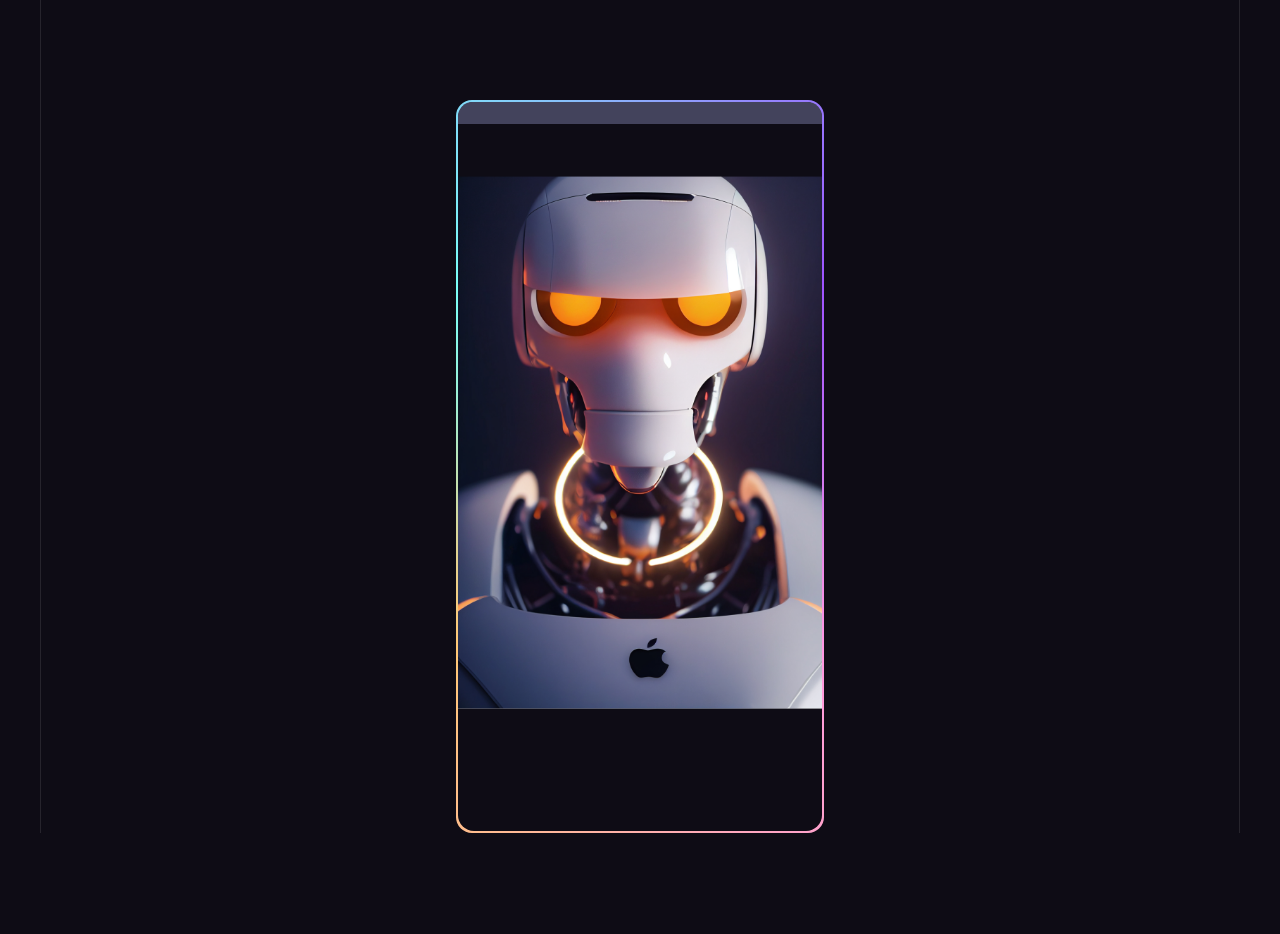
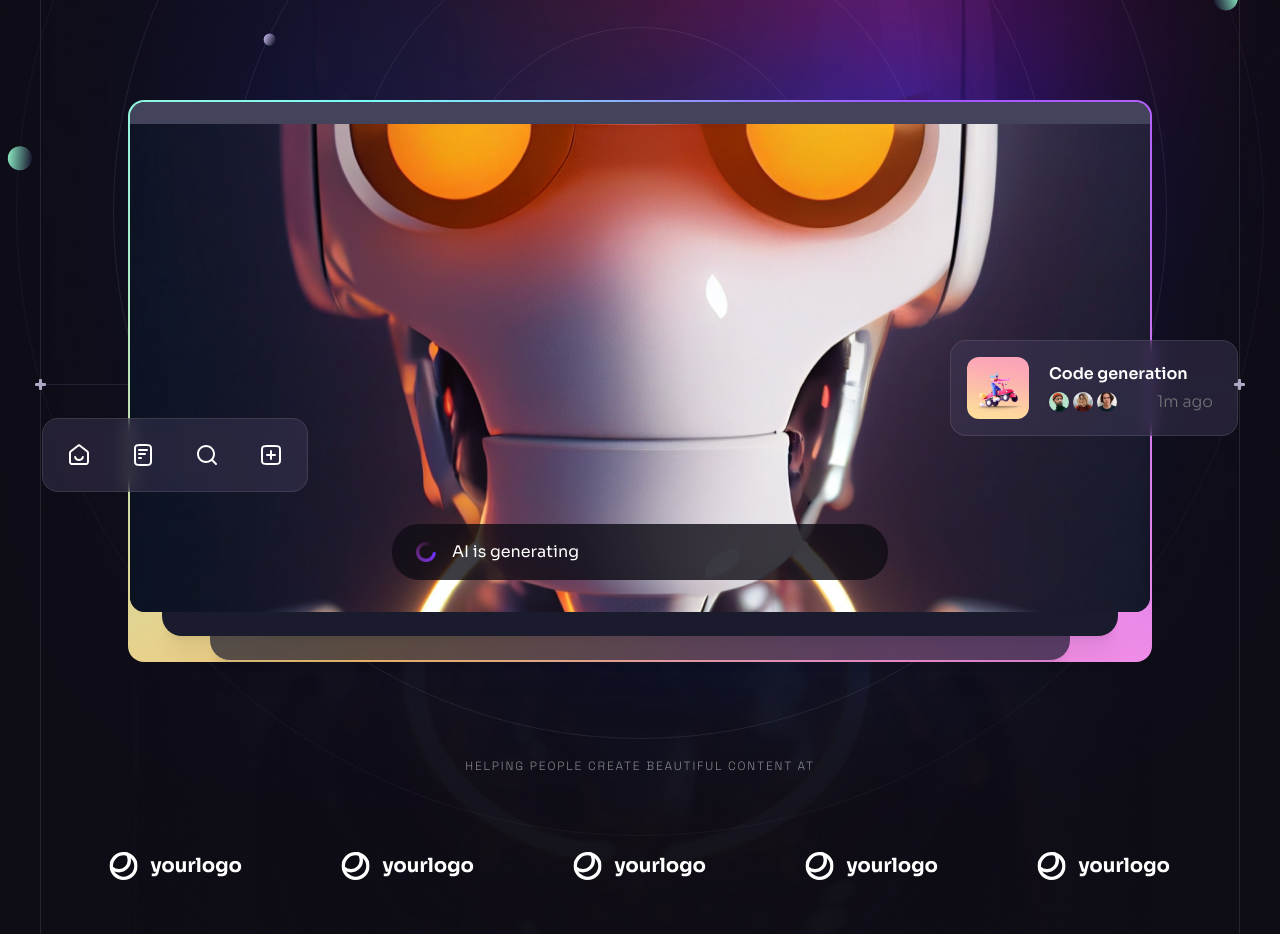
Before and after one commit to Chloedj/brainwave, a React (Vite) app: page / in a window 1280 px wide. Shown: the part 500-1434 px from the top of the page. Built offline with nearby package versions, Linux system fonts and the light colour scheme.

Commit message:
Finished Hero unit

```diff
--- a/package.json
+++ b/package.json
@@ -12,6 +12,7 @@
   "dependencies": {
     "react": "^18.2.0",
     "react-dom": "^18.2.0",
+    "react-just-parallax": "^3.1.16",
     "react-router-dom": "^6.22.3",
     "scroll-lock": "^2.1.5"
   },
--- a/src/components/Hero.jsx
+++ b/src/components/Hero.jsx
@@ -1,9 +1,17 @@
-import React from "react";
-import Section from "./section";
 import { curve, heroBackground, robot } from "../assets";
 import Button from "./button";
+import Section from "./section";
+import { BackgroundCircles, BottomLine, Gradient } from "./design/Hero";
+import { heroIcons } from "../constants";
+import { ScrollParallax } from "react-just-parallax";
+import { useRef } from "react";
+import Generating from "./generating";
+import Notification from "./notification";
+import CompanyLogos from "./companyLogos";
 
 const Hero = () => {
+  const parallaxRef = useRef(null);
+
   return (
     <Section
       className="pt-[12rem] -mt-[5.25rem]"
@@ -12,18 +20,18 @@
       customPaddings
       id="hero"
     >
-      <div className="container relative">
+      <div className="container relative" ref={parallaxRef}>
         <div className="relative z-1 max-w-[62rem] mx-auto text-center mb-[3.875rem] md:mb-20 lg:mb-[6.25rem]">
           <h1 className="h1 mb-6">
-            Explore the Posibilities of AI Chatting with{` `}
+            Explore the Possibilities of&nbsp;AI&nbsp;Chatting with {` `}
             <span className="inline-block relative">
               Brainwave{" "}
               <img
                 src={curve}
-                alt="curve"
                 className="absolute top-full left-0 w-full xl:-mt-2"
                 width={624}
                 height={28}
+                alt="Curve"
               />
             </span>
           </h1>
@@ -32,15 +40,15 @@
             with Brainwave, the open AI chat app.
           </p>
           <Button href="/pricing" white>
-            Get Started
+            Get started
           </Button>
         </div>
-        <div className="relative max-w-[23rem] mx-auto md:mix-w-5xl xl:mb-24">
-          <div className="relative max-w-[23rem] mx-auto md:max-w-5xl xl:mb-24">
-            <div className="relative z-1 p-0.5 rounded-2xl bg-conic-gradient">
-              <div className="relative bg-n-8 rounded-[1rem]">
-                <div className="h-[1.4rem] bg-n-10 rounded-t-[0.9rem]" />
-                <div className="aspect-[33/40] rounded-b-[0.9rem] overflow-hidden md:aspect-[688/490] lg:aspect-[1024/490]"></div>
+        <div className="relative max-w-[23rem] mx-auto md:max-w-5xl xl:mb-24">
+          <div className="relative z-1 p-0.5 rounded-2xl bg-conic-gradient">
+            <div className="relative bg-n-8 rounded-[1rem]">
+              <div className="h-[1.4rem] bg-n-10 rounded-t-[0.9rem]" />
+
+              <div className="aspect-[33/40] rounded-b-[0.9rem] overflow-hidden md:aspect-[688/490] lg:aspect-[1024/490]">
                 <img
                   src={robot}
                   className="w-full scale-[1.7] translate-y-[8%] md:scale-[1] md:-translate-y-[10%] lg:-translate-y-[23%]"
@@ -48,8 +56,29 @@
                   height={490}
                   alt="AI"
                 />
+
+                <Generating className="absolute left-4 right-4 bottom-5 md:left-1/2 md:right-auto md:bottom-8 md:w-[31rem] md:-translate-x-1/2" />
+
+                <ScrollParallax isAbsolutelyPositioned>
+                  <ul className="hidden absolute -left-[5.5rem] bottom-[7.5rem] px-1 py-1 bg-n-9/40 backdrop-blur border border-n-1/10 rounded-2xl xl:flex">
+                    {heroIcons.map((icon, index) => (
+                      <li className="p-5" key={index}>
+                        <img src={icon} width={24} height={25} alt={icon} />
+                      </li>
+                    ))}
+                  </ul>
+                </ScrollParallax>
+
+                <ScrollParallax isAbsolutelyPositioned>
+                  <Notification
+                    className="hidden absolute -right-[5.5rem] bottom-[11rem] w-[18rem] xl:flex"
+                    title="Code generation"
+                  />
+                </ScrollParallax>
               </div>
             </div>
+
+            <Gradient />
           </div>
           <div className="absolute -top-[54%] left-1/2 w-[234%] -translate-x-1/2 md:-top-[46%] md:w-[138%] lg:-top-[104%]">
             <img
@@ -60,8 +89,14 @@
               alt="hero"
             />
           </div>
+
+          <BackgroundCircles />
         </div>
+
+        <CompanyLogos className="hidden relative z-10 mt-20 lg:block" />
       </div>
+
+      <BottomLine />
     </Section>
   );
 };
--- /dev/null
+++ b/src/components/companyLogos.jsx
@@ -0,0 +1,23 @@
+import { companyLogos } from "../constants";
+
+const CompanyLogos = ({ className }) => {
+  return (
+    <div className={className}>
+      <h5 className="tagline mb-6 text-center text-n-1/50">
+        Helping people create beautiful content at
+      </h5>
+      <ul className="flex">
+        {companyLogos.map((logo, index) => (
+          <li
+            className="flex items-center justify-center flex-1 h-[8.5rem]"
+            key={index}
+          >
+            <img src={logo} width={134} height={28} alt={logo} />
+          </li>
+        ))}
+      </ul>
+    </div>
+  );
+};
+
+export default CompanyLogos;
--- /dev/null
+++ b/src/components/generating.jsx
@@ -0,0 +1,16 @@
+import { loading } from "../assets";
+
+const Generating = ({ className }) => {
+  return (
+    <div
+      className={`flex items-center h-[3.5rem] px-6 bg-n-8/80 rounded-[1.7rem] ${
+        className || ""
+      } text-base`}
+    >
+      <img className="w-5 h-5 mr-4" src={loading} alt="Loading" />
+      AI is generating
+    </div>
+  );
+};
+
+export default Generating;
--- /dev/null
+++ b/src/components/notification.jsx
@@ -0,0 +1,46 @@
+import { notification1 } from "../assets";
+import { notificationImages } from "../constants";
+
+const Notification = ({ className, title }) => {
+  return (
+    <div
+      className={`${
+        className || ""
+      } flex items-center p-4 pr-6 bg-n-9/40 backdrop-blur border border-n-1/10 rounded-2xl gap-5`}
+    >
+      <img
+        src={notification1}
+        width={62}
+        height={62}
+        alt="image"
+        className="rounded-xl"
+      />
+
+      <div className="flex-1">
+        <h6 className="mb-1 font-semibold text-base">{title}</h6>
+
+        <div className="flex items-center justify-between">
+          <ul className="flex -m-0.5">
+            {notificationImages.map((item, index) => (
+              <li
+                key={index}
+                className="flex w-6 h-6 border-2 border-n-12 rounded-full overflow-hidden"
+              >
+                <img
+                  src={item}
+                  className="w-full"
+                  width={20}
+                  height={20}
+                  alt={item}
+                />
+              </li>
+            ))}
+          </ul>
+          <div className="body-2 text-n-13">1m ago</div>
+        </div>
+      </div>
+    </div>
+  );
+};
+
+export default Notification;
```
Also changed, not shown: 1 other file (tests, documents, lock files or other folders).
